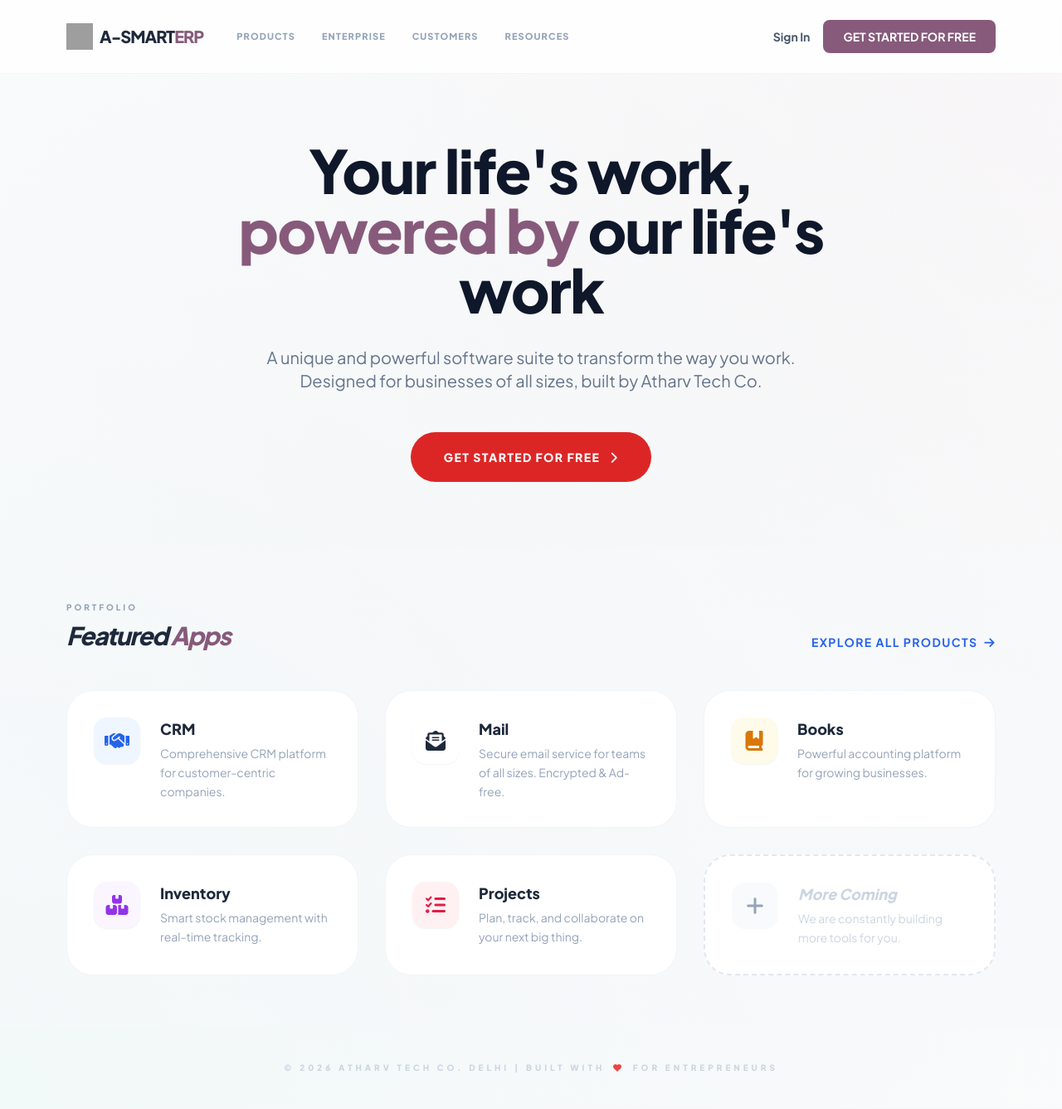
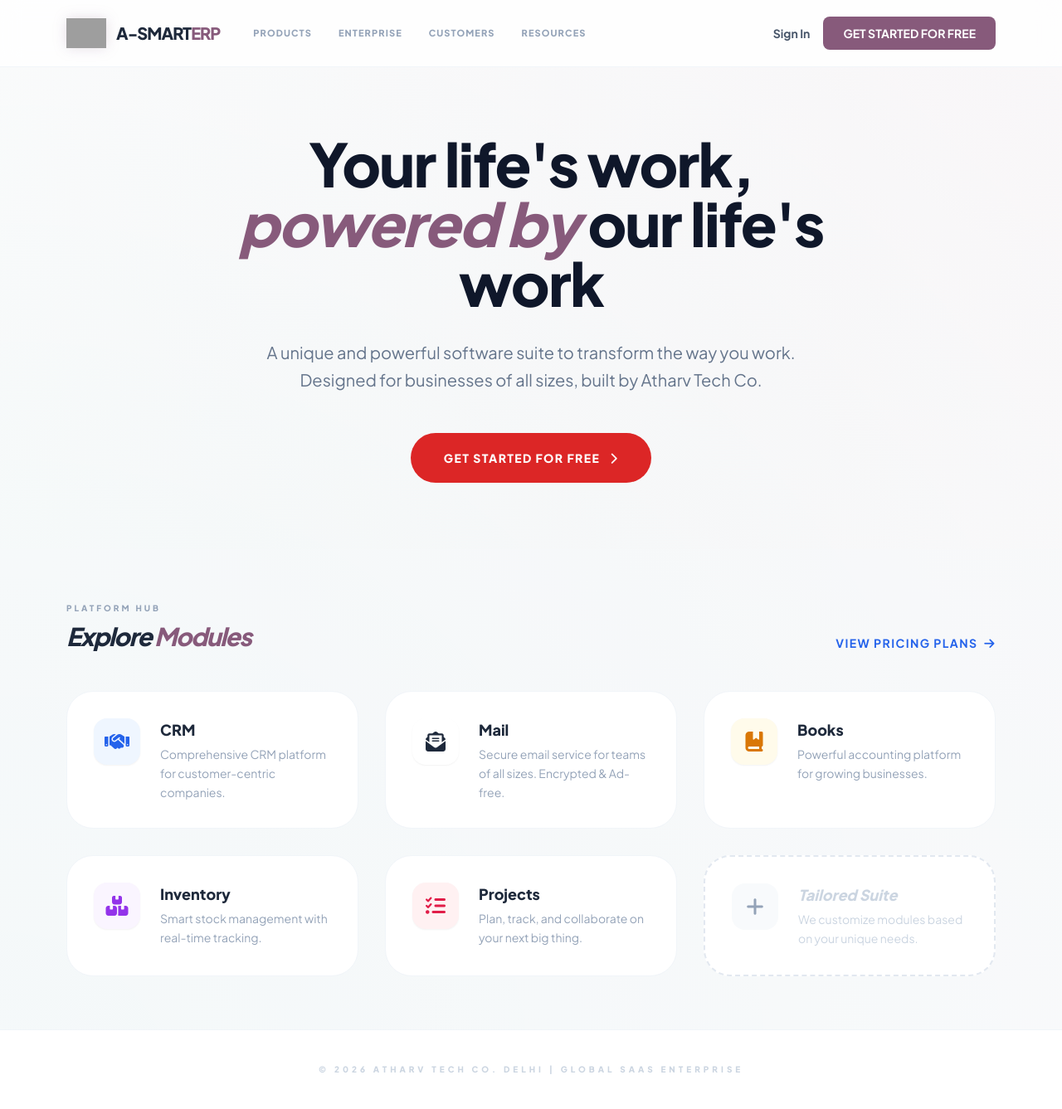
Before and after one commit to careatc1-pixel/A-SmartERP, a Flask app: page /login in a window 1280 px wide. Shown: the whole page at 83% size. Before the commit the page ends 1293 px from the top, so only its background shows below. Run offline with Flask 3, Linux system fonts and the light colour scheme; some libraries are stand-ins or nearby versions; grey boxes are pictures that could not be loaded.

Commit message:
Invoicing-ERP-Reset-Mon 04/20/2026-20:07:11.34

```diff
--- a/templates/login.html
+++ b/templates/login.html
@@ -38,14 +38,19 @@
             transform: scale(1.05);
             box-shadow: 0 10px 20px rgba(135, 90, 123, 0.3);
         }
+
+        /* Logo Glow Effect */
+        .logo-glow {
+            filter: drop-shadow(0 0 8px rgba(135, 90, 123, 0.2));
+        }
     </style>
 </head>
 <body class="hero-gradient min-h-screen">
 
-    <nav class="flex items-center justify-between px-8 md:px-20 py-6 border-b border-slate-100 bg-white/80 backdrop-blur-md sticky top-0 z-50">
+    <nav class="flex items-center justify-between px-8 md:px-20 py-4 border-b border-slate-100 bg-white/80 backdrop-blur-md sticky top-0 z-50">
         <div class="flex items-center gap-10">
-            <div class="flex items-center gap-2">
-                <img src="https://cdn-icons-png.flaticon.com/512/1055/1055687.png" class="w-8 h-8" alt="logo">
+            <div class="flex items-center gap-3">
+                <img src="{{ url_for('static', filename='logo.png') }}" class="w-12 h-12 object-contain logo-glow" alt="A-Smart Logo">
                 <span class="text-xl font-black tracking-tighter uppercase">A-Smart<span class="odoo-purple">ERP</span></span>
             </div>
             <div class="hidden lg:flex items-center gap-8 text-[11px] font-black uppercase tracking-widest text-slate-400">
@@ -64,9 +69,9 @@
     <section class="px-8 md:px-20 py-20 text-center max-w-5xl mx-auto space-y-8">
         <h1 class="text-5xl md:text-7xl font-extrabold text-slate-900 tracking-tight leading-[1.1]">
             Your life's work, <br>
-            <span class="odoo-purple">powered by</span> our life's work
+            <span class="odoo-purple font-black italic">powered by</span> our life's work
         </h1>
-        <p class="text-xl text-slate-500 font-medium max-w-2xl mx-auto">
+        <p class="text-xl text-slate-500 font-medium max-w-2xl mx-auto leading-relaxed">
             A unique and powerful software suite to transform the way you work. Designed for businesses of all sizes, built by Atharv Tech Co.
         </p>
         <div class="pt-4">
@@ -80,10 +85,10 @@
         <div class="max-w-7xl mx-auto">
             <div class="flex justify-between items-end mb-12">
                 <div>
-                    <h2 class="text-[10px] font-black uppercase tracking-[0.3em] text-slate-400 mb-2">Portfolio</h2>
-                    <h3 class="text-3xl font-black text-slate-800 tracking-tighter italic">Featured <span class="odoo-purple">Apps</span></h3>
+                    <h2 class="text-[10px] font-black uppercase tracking-[0.3em] text-slate-400 mb-2">Platform Hub</h2>
+                    <h3 class="text-3xl font-black text-slate-800 tracking-tighter italic">Explore <span class="odoo-purple">Modules</span></h3>
                 </div>
-                <a href="#" class="text-blue-600 font-bold text-sm hover:underline uppercase tracking-widest text-[10px]">Explore All Products <i class="fa-solid fa-arrow-right ml-1"></i></a>
+                <a href="#" class="text-blue-600 font-bold text-sm hover:underline uppercase tracking-widest text-[10px]">View Pricing Plans <i class="fa-solid fa-arrow-right ml-1"></i></a>
             </div>
 
             <div class="grid grid-cols-1 md:grid-cols-2 lg:grid-cols-3 gap-8">
@@ -143,8 +148,8 @@
                         <i class="fa-solid fa-plus"></i>
                     </div>
                     <div>
-                        <h4 class="text-lg font-black text-slate-300 mb-1 italic">More Coming</h4>
-                        <p class="text-sm text-slate-300 font-medium leading-relaxed">We are constantly building more tools for you.</p>
+                        <h4 class="text-lg font-black text-slate-300 mb-1 italic">Tailored Suite</h4>
+                        <p class="text-sm text-slate-300 font-medium leading-relaxed">We customize modules based on your unique needs.</p>
                     </div>
                 </div>
 
@@ -152,8 +157,8 @@
         </div>
     </section>
 
-    <footer class="text-center py-10 text-slate-300 text-[10px] font-black uppercase tracking-[0.4em]">
-        © 2026 Atharv Tech Co. Delhi | Built with <i class="fa-solid fa-heart text-red-500 mx-1"></i> for Entrepreneurs
+    <footer class="text-center py-10 bg-white border-t border-slate-100 text-slate-300 text-[10px] font-black uppercase tracking-[0.4em]">
+        © 2026 Atharv Tech Co. Delhi | Global SaaS Enterprise
     </footer>
 
 </body>
```
Also changed, not shown: templates/customer_master.html (+10 -4 lines).
